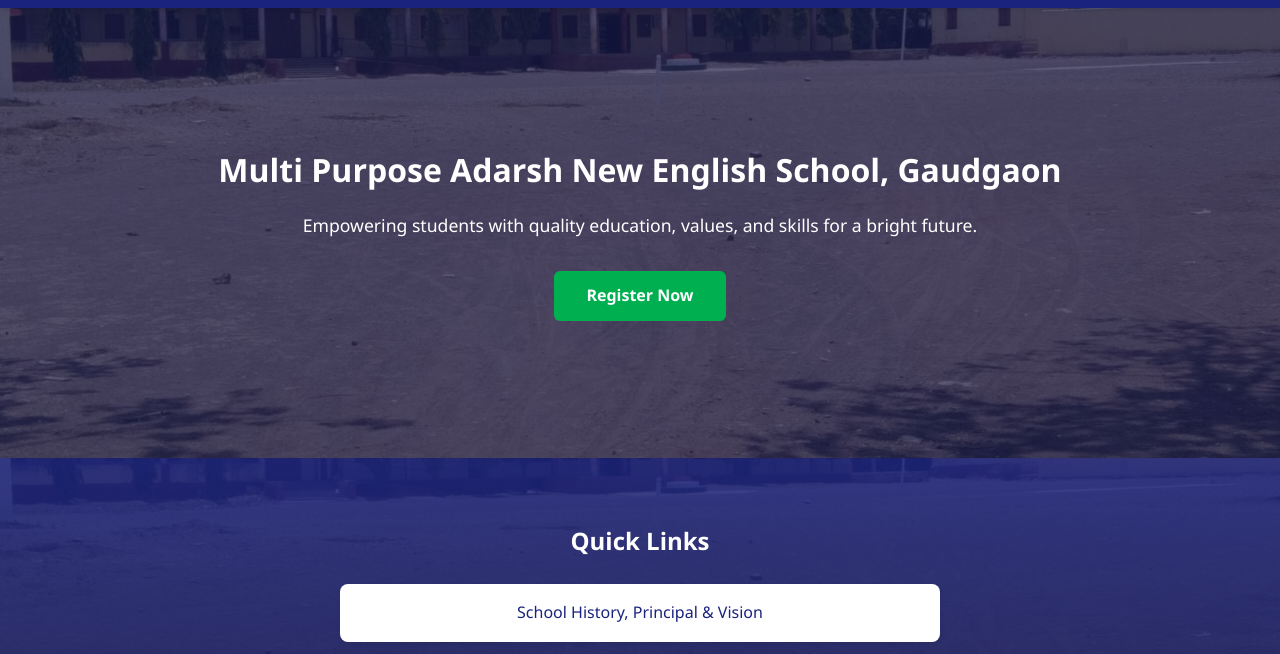
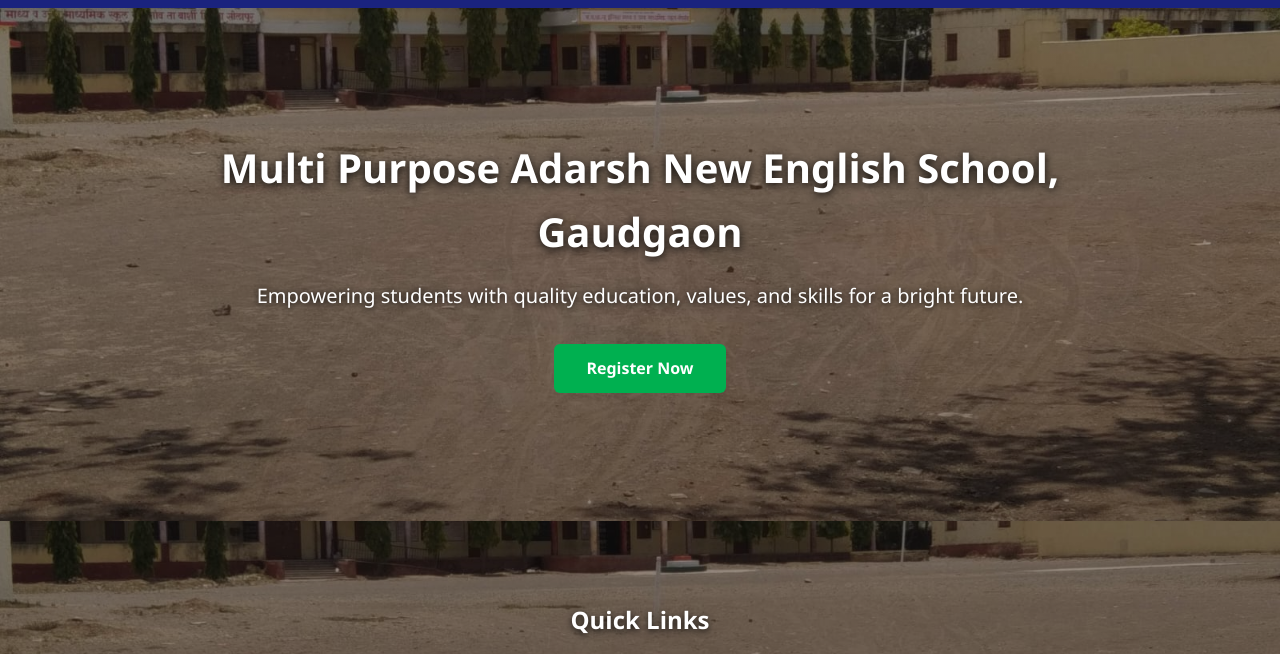
Before and after one commit to atharv-2252/adarshNewEnglish, a website: page index.html in a window 1280 px wide. Shown: the part 100-754 px from the top of the page. Drawn offline with Linux system fonts and the light colour scheme.

Commit message:
Fix background image clarity, overlay and text shadow for crystal clear professional look
Co-Authored-By: Claude Opus 5.5 <noreply@anthropic.com>

```diff
--- a/css/style.css
+++ b/css/style.css
@@ -39,28 +39,28 @@ p { margin-bottom: 1rem; }
 
 /* Hero */
 .hero-section {
-    background: linear-gradient(rgba(13, 20, 75, 0.65), rgba(13, 20, 75, 0.65)), url('../assets/college-photo.jpg');
+    background: linear-gradient(rgba(0, 0, 0, 0.35), rgba(0, 0, 0, 0.45)), url('../assets/college-photo.jpg');
     background-size: cover;
     background-position: center;
     background-repeat: no-repeat;
     color: white;
     text-align: center;
-    padding: 6rem 2rem;
-    min-height: 450px;
+    padding: 8rem 2rem;
+    min-height: 500px;
     display: flex;
     align-items: center;
     justify-content: center;
 }
 .hero-section .container { width: 100%; max-width: 900px; }
-.hero-section h2 { font-size: 2rem; margin-bottom: 1rem; }
-.hero-section p { font-size: 1.1rem; max-width: 700px; margin: 0 auto 2rem; }
+.hero-section h2 { font-size: 2.5rem; font-weight: 700; margin-bottom: 1rem; text-shadow: 0 2px 8px rgba(0,0,0,0.9); }
+.hero-section p { font-size: 1.25rem; max-width: 800px; margin: 0 auto 2rem; text-shadow: 0 1px 6px rgba(0,0,0,0.9); }
 .btn { display: inline-block; padding: 0.75rem 2rem; border-radius: 6px; font-weight: 600; border: none; cursor: pointer; transition: transform 0.2s, box-shadow 0.2s; }
 .btn-primary { background: var(--secondary); color: white; }
 .btn-primary:hover { background: var(--secondary-dark); transform: translateY(-2px); box-shadow: 0 4px 12px rgba(0,176,80,0.3); }
 
 /* Sections */
-.quick-links { padding: 4rem 2rem; background: linear-gradient(rgba(26, 35, 126, 0.85), rgba(13, 20, 75, 0.85)), url('../assets/college-photo.jpg'); background-size: cover; background-position: center; text-align: center; color: white; }
-.quick-links h2 { color: white; margin-bottom: 1.5rem; }
+.quick-links { padding: 5rem 2rem; background: linear-gradient(rgba(0, 0, 0, 0.4), rgba(0, 0, 0, 0.45)), url('../assets/college-photo.jpg'); background-size: cover; background-position: center; text-align: center; color: white; }
+.quick-links h2 { color: white; margin-bottom: 1.5rem; text-shadow: 0 2px 6px rgba(0,0,0,0.8); }
 .link-list { display: flex; flex-direction: column; gap: 1rem; max-width: 600px; margin: 0 auto; }
 .link-list a { display: block; padding: 1rem; background: white; border-radius: 8px; box-shadow: var(--shadow); font-weight: 500; transition: transform 0.2s, box-shadow 0.2s; }
 .link-list a:hover { transform: translateX(5px); box-shadow: 0 4px 12px rgba(0,0,0,0.1); color: var(--primary); }
```
